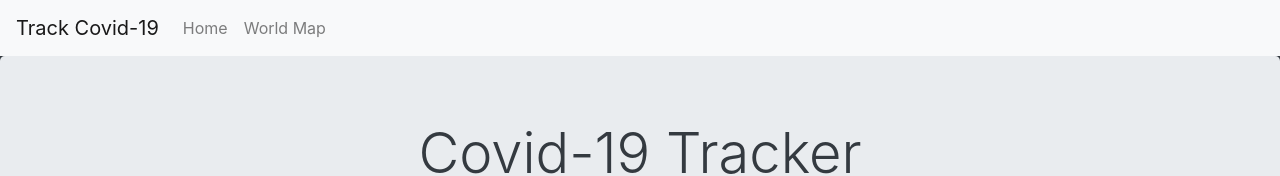
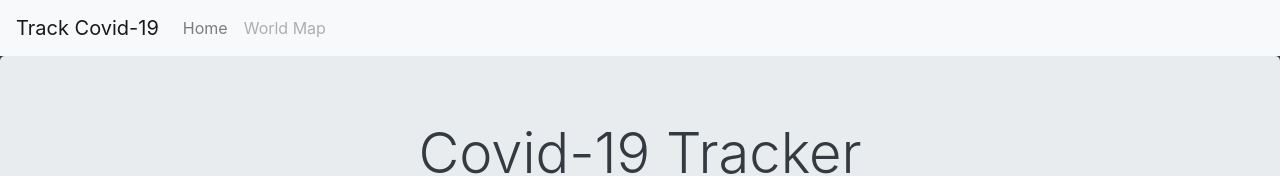
Before and after one commit to yashv6655/Covid-19-Tracker, a React (Create React App) app: page / in a window 1280 px wide. Shown: the top 176 px of the page. Built offline with nearby package versions, Linux system fonts and the light colour scheme; no server answers.

Commit message:
Disabled Button

```diff
--- a/src/components/Navbar.js
+++ b/src/components/Navbar.js
@@ -27,7 +27,7 @@ export default function Navbar() {
               </Link>
             </li>
             <li className="nav-item">
-              <Link className="nav-link" to="/worldmap">
+              <Link className="nav-link disabled" to="/worldmap">
                 World Map
               </Link>
             </li>
```
